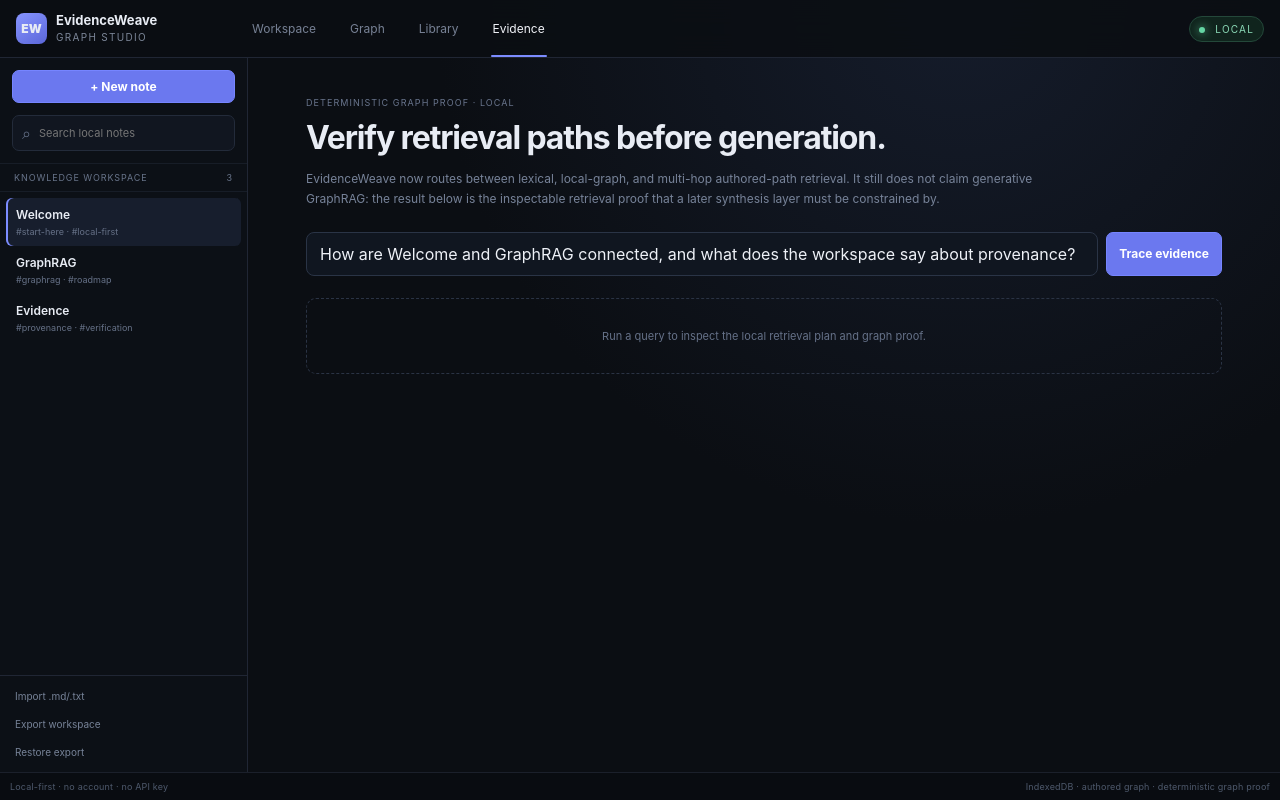
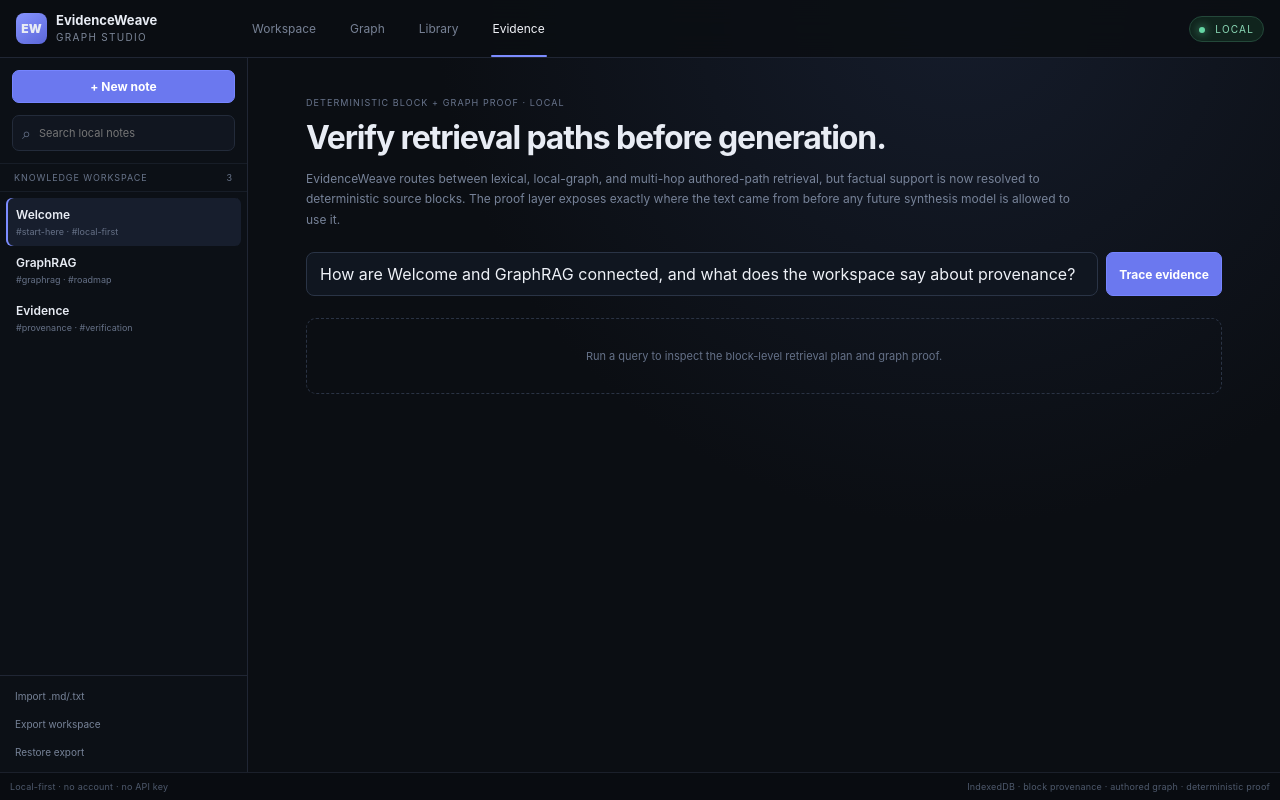
Before and after one commit to mohit231007/evidenceweave-graph-studio, a React (Vite) app in the folder apps/web/: page / in a window 1280 px wide. Both pictures are taken after a click on the button "Evidence". Built offline with nearby package versions, Linux system fonts and the light colour scheme.

Commit message:
feat: expose block provenance and downloadable query traces

```diff
--- a/apps/web/src/App.tsx
+++ b/apps/web/src/App.tsx
@@ -224,7 +224,7 @@
     setView("evidence");
     setStatus(
       trace.evidence.length
-        ? `${trace.mode}: found ${trace.evidence.length} evidence matches with inspectable authored-path contributions.`
+        ? `${trace.mode}: found ${trace.evidence.length} block-level evidence matches with inspectable authored-path contributions.`
         : "Evidence gap: the local workspace does not support this query strongly enough."
     );
   };
@@ -302,7 +302,7 @@
 
     <footer className="statusbar">
       <span>{status}</span>
-      <span>IndexedDB · authored graph · deterministic graph proof</span>
+      <span>IndexedDB · block provenance · authored graph · deterministic proof</span>
     </footer>
   </div>;
 }
@@ -548,10 +548,19 @@
   trace?: GraphQueryTrace;
   onOpen: (id: string) => void;
 }) {
+  const exportTrace = () => {
+    if (!trace) return;
+    download(
+      `evidenceweave-trace-${trace.createdAt.replace(/[:.]/g, "-")}.json`,
+      JSON.stringify(trace, null, 2),
+      "application/json"
+    );
+  };
+
   return <div className="single-view evidence-view">
-    <span className="eyebrow">Deterministic graph proof · local</span>
+    <span className="eyebrow">Deterministic block + graph proof · local</span>
     <h1>Verify retrieval paths before generation.</h1>
-    <p className="lede">EvidenceWeave now routes between lexical, local-graph, and multi-hop authored-path retrieval. It still does not claim generative GraphRAG: the result below is the inspectable retrieval proof that a later synthesis layer must be constrained by.</p>
+    <p className="lede">EvidenceWeave routes between lexical, local-graph, and multi-hop authored-path retrieval, but factual support is now resolved to deterministic source blocks. The proof layer exposes exactly where the text came from before any future synthesis model is allowed to use it.</p>
     <div className="ask-box">
       <input
         value={query}
@@ -563,24 +572,35 @@
     </div>
 
     {trace && <section className="trace-card">
-      <div className="trace-head"><span className={`route-badge ${trace.mode}`}>{trace.mode}</span><strong>{trace.anchors.length ? `Anchors: ${trace.anchors.map((anchor) => anchor.title).join(", ")}` : "No graph anchor"}</strong></div>
+      <div className="trace-head">
+        <span className={`route-badge ${trace.mode}`}>{trace.mode}</span>
+        <strong>{trace.anchors.length ? `Anchors: ${trace.anchors.map((anchor) => anchor.title).join(", ")}` : "No graph anchor"}</strong>
+        <button className="trace-export" onClick={exportTrace}>Download trace JSON</button>
+      </div>
       <p>{trace.reason}</p>
+      <div className="trace-version"><span>Retriever</span><code>{trace.retrievalVersion}</code><span>{new Date(trace.createdAt).toLocaleString()}</span></div>
       {trace.paths.length > 0 && <div className="path-list">{trace.paths.map((path, index) => <div className="path-chip" key={`${path.nodeIds.join("-")}-${index}`}><span>{path.titles.join(" → ")}</span><small>{path.hops} hop{path.hops === 1 ? "" : "s"}</small></div>)}</div>}
     </section>}
 
     <div className="evidence-list">
-      {trace?.evidence.map((hit, index) => <article className="evidence-card" key={hit.noteId}>
+      {trace?.evidence.map((hit, index) => <article className="evidence-card" key={hit.id}>
         <div className="evidence-head">
           <span>S{index + 1}</span>
           <button onClick={() => onOpen(hit.noteId)}>{hit.title}</button>
           <strong>{Math.round(hit.retrievalScore * 100)}%</strong>
         </div>
+        <div className="source-meta">
+          <code title="Deterministic source block ID">{hit.id}</code>
+          <span>{hit.headingPath.length ? hit.headingPath.join(" / ") : "Root"}</span>
+          <span>chars {hit.startOffset}–{hit.endOffset}</span>
+          <span>lexical support {Math.round(hit.weightedCoverage * 100)}%</span>
+        </div>
         <p>{hit.excerpt}</p>
         <small>Matched: {hit.matchedTerms.join(", ") || "graph anchor"}</small>
         {hit.graphPath && hit.graphPath.hops > 0 && <div className="evidence-path"><b>Authored path</b><span>{hit.graphPath.titles.join(" → ")}</span></div>}
       </article>)}
-      {!trace && <div className="empty-evidence">Run a query to inspect the local retrieval plan and graph proof.</div>}
-      {trace && !trace.evidence.length && <div className="empty-evidence">Evidence gap: no source note crossed the deterministic support threshold. Existing graph paths alone are not treated as proof of the requested fact.</div>}
+      {!trace && <div className="empty-evidence">Run a query to inspect the block-level retrieval plan and graph proof.</div>}
+      {trace && !trace.evidence.length && <div className="empty-evidence">Evidence gap: no source block crossed the deterministic support threshold. Existing graph paths alone are not treated as proof of the requested fact.</div>}
     </div>
   </div>;
 }
```
